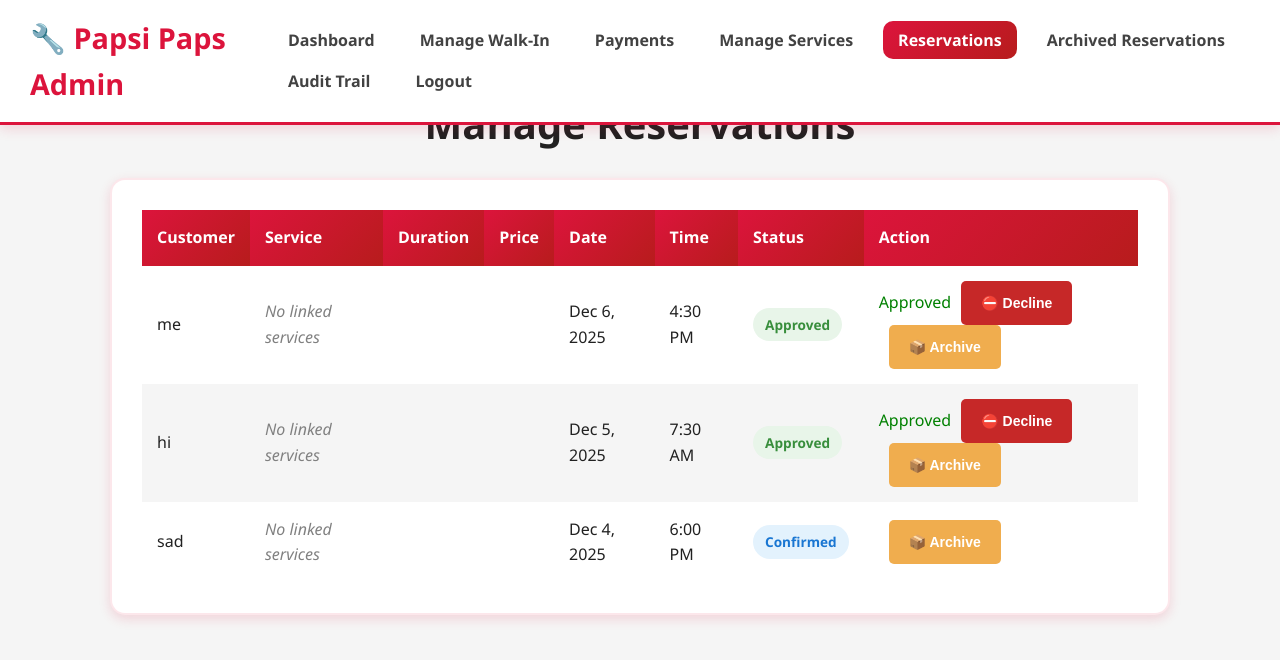
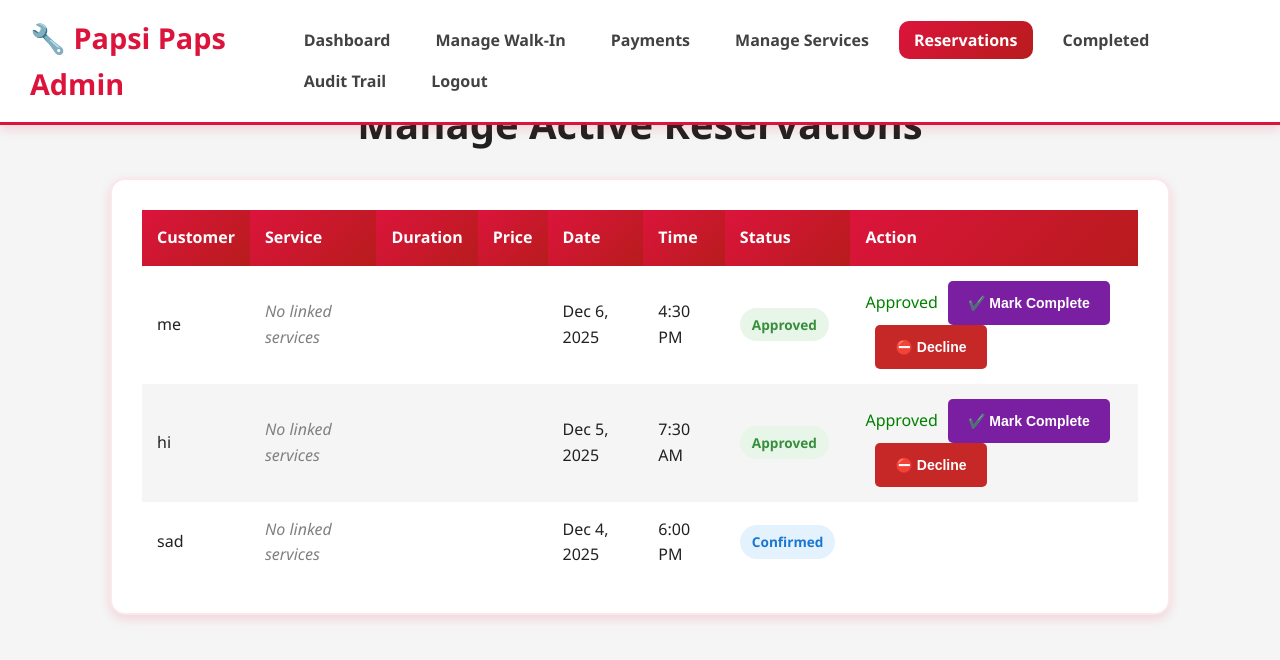
Before and after one commit to Kite0411/Papsi, a PHP site: page /admin/manage_reservations.php in a window 1280 px wide. Shown: the top 660 px of the page. Run offline with PHP 8.4, Linux system fonts and the light colour scheme; a user stored in the database is signed in; data comes from the database, SQL or seed files in the repository; some libraries are stand-ins or nearby versions.

Commit message:
Update manage_reservations.php

```diff
--- a/admin/manage_reservations.php
+++ b/admin/manage_reservations.php
@@ -10,9 +10,9 @@ if (!isset($_SESSION['user_id'])) {
     exit();
 }
 
-// --- ARCHIVE Reservation ---
-if (isset($_GET['archive'])) {
-    $id = intval($_GET['archive']);
+// --- MARK AS COMPLETED (replaces archive functionality) ---
+if (isset($_GET['complete'])) {
+    $id = intval($_GET['complete']);
 
     $stmt = $conn->prepare("
         SELECT r.id, c.name AS customer_name, r.vehicle_make, r.vehicle_model, r.reservation_date, r.reservation_time
@@ -25,15 +25,16 @@ if (isset($_GET['archive'])) {
     $reservation = $stmt->get_result()->fetch_assoc();
 
     if ($reservation) {
-        $update = $conn->prepare("UPDATE reservations SET archived = 1 WHERE id = ?");
+        // Mark as completed instead of archived
+        $update = $conn->prepare("UPDATE reservations SET status = 'completed', archived = 1 WHERE id = ?");
         $update->bind_param("i", $id);
         $update->execute();
 
-        $desc = "Reservation #{$reservation['id']} ({$reservation['customer_name']} - {$reservation['vehicle_make']} {$reservation['vehicle_model']}) scheduled on {$reservation['reservation_date']} at {$reservation['reservation_time']} was archived by admin '{$_SESSION['username']}'.";
-        logAudit('RESERVATION_ARCHIVED', $desc, $_SESSION['user_id'], $_SESSION['username']);
+        $desc = "Reservation #{$reservation['id']} ({$reservation['customer_name']} - {$reservation['vehicle_make']} {$reservation['vehicle_model']}) marked as completed by admin '{$_SESSION['username']}'.";
+        logAudit('RESERVATION_COMPLETED', $desc, $_SESSION['user_id'], $_SESSION['username']);
     }
 
-    $_SESSION['notif'] = ['message' => 'Reservation archived!', 'type' => 'info'];
+    $_SESSION['notif'] = ['message' => 'Reservation marked as completed!', 'type' => 'success'];
     header("Location: manage_reservations.php");
     exit();
 }
@@ -47,7 +48,7 @@ if (isset($_GET['approve'])) {
         FROM reservations r
         JOIN customers c ON r.customer_id = c.id
         WHERE r.id = ?
-        AND r.status NOT IN ('approved', 'declined')
+        AND r.status NOT IN ('approved', 'declined', 'completed')
         AND (r.status = 'pending_verification' OR r.method = 'Walk-In')
     ");
     $stmt->bind_param("i", $id);
@@ -126,33 +127,13 @@ if (isset($_GET['decline'])) {
     exit();
 }
 
-// --- FETCH Status Counts ---
-$status_counts = [
-    'pending_verification' => 0,
-    'confirmed' => 0,
-    'approved' => 0,
-    'declined' => 0,
-    'completed' => 0
-];
-
-$status_query = $conn->query("
-    SELECT status, COUNT(*) as count
-    FROM reservations
-    WHERE archived = 0
-    GROUP BY status
-");
-
-while ($row = $status_query->fetch_assoc()) {
-    $status_counts[$row['status']] = $row['count'];
-}
-
-// --- FETCH Active Reservations ---
+// --- FETCH Active Reservations (not completed/archived) ---
 $reservations_stmt = $conn->prepare("
     SELECT r.id, c.name AS customer_name, r.vehicle_make, r.vehicle_model,
            r.reservation_date, r.reservation_time, r.status, r.method
     FROM reservations r
     JOIN customers c ON r.customer_id = c.id
-    WHERE r.archived = 0
+    WHERE r.archived = 0 AND r.status != 'completed'
     ORDER BY r.reservation_date DESC, r.reservation_time DESC
 ");
 $reservations_stmt->execute();
@@ -459,14 +366,14 @@ table a:hover {
     background-color: #218838;
 }
 
-.archive-btn {
-    background-color: #f0ad4e;
+.complete-btn {
+    background-color: #7B1FA2;
     color: white;
     margin-left: 10px;
 }
 
-.archive-btn:hover {
-    background-color: #ec971f;
+.complete-btn:hover {
+    background-color: #6A1B9A;
 }
 
 .decline-btn {
@@ -614,7 +513,7 @@ $color = $type === 'success' ? '#28a745' : '#dc3545';
             <li><a href="manage_services.php">Manage Services</a></li>
         <?php endif; ?>
         <li><a href="manage_reservations.php" class="active">Reservations</a></li>
-        <li><a href="archived_reservations.php">Archived Reservations</a></li>
+        <li><a href="completed_reservations.php">Completed</a></li>
         <?php if($_SESSION['role']==='superadmin'): ?>
             <li><a href="audit_trail.php">Audit Trail</a></li>
         <?php endif; ?>
@@ -623,7 +522,7 @@ $color = $type === 'success' ? '#28a745' : '#dc3545';
 </nav>
 
 <div class="container">
-<h1>Manage Reservations</h1>
+<h1>Manage Active Reservations</h1>
 
 <div class="card">
 <table class="reservations-table">
@@ -685,9 +584,6 @@ while($s = $services_result->fetch_assoc()){ $services[] = $s; }
             case 'declined':
                 echo 'background: #FFEBEE; color: #D32F2F;';
                 break;
-            case 'completed':
-                echo 'background: #F3E5F5; color: #7B1FA2;';
-                break;
         }
         ?>
     ">
@@ -702,12 +598,13 @@ if ($row['status'] === 'pending_verification' || $canApproveWalkIn) {
     echo '<button class="action-btn decline-btn" onclick="openActionModal(' . $row['id'] . ', \'decline\')">⛔ Decline</button>';
 } else if ($row['status'] === 'approved') {
     echo '<span style="color:green;">Approved</span>';
+    echo '<button class="action-btn complete-btn" onclick="openActionModal(' . $row['id'] . ', \'complete\')">✔️ Mark Complete</button>';
     echo '<button class="action-btn decline-btn" onclick="openActionModal(' . $row['id'] . ', \'decline\')">⛔ Decline</button>';
 } else if ($row['status'] === 'declined') {
     echo '<span style="color:#c62828;">Declined</span>';
+    echo '<button class="action-btn complete-btn" onclick="openActionModal(' . $row['id'] . ', \'complete\')">✔️ Mark Complete</button>';
 }
 ?>
-<button class="action-btn archive-btn" onclick="openActionModal(<?php echo $row['id']; ?>, 'archive')">📦 Archive</button>
 </td>
 </tr>
 <?php endwhile; ?>
@@ -718,9 +615,9 @@ if ($row['status'] === 'pending_verification' || $canApproveWalkIn) {
 
 <div id="confirmModal" class="confirm-modal">
 <div class="confirm-box">
-<h3>Archive this reservation?</h3>
-<p>This will move the reservation to archived list.</p>
-<button class="confirm-yes" id="confirmYes">Archive</button>
+<h3>Confirm Action?</h3>
+<p>Please confirm this action.</p>
+<button class="confirm-yes" id="confirmYes">Confirm</button>
 <button class="confirm-no" onclick="closeModal()">Cancel</button>
 </div>
 </div>
@@ -763,12 +660,19 @@ let pendingAction = { id: null, type: null };
 function openActionModal(id, action){
     pendingAction = { id, type: action };
     const modal = document.getElementById('confirmModal');
-    const title = action === 'decline' ? 'Decline this reservation?' : 'Archive this reservation?';
-    const message = action === 'decline' ? 'This will mark the reservation as declined.' : 'This will move the reservation to archived list.';
-    const cta = action === 'decline' ? 'Decline' : 'Archive';
-    modal.querySelector('h3').innerText = title;
-    modal.querySelector('p').innerText = message;
-    modal.querySelector('#confirmYes').innerText = cta;
+
+    if (action === 'decline') {
+        modal.querySelector('h3').innerText = 'Decline this reservation?';
+        modal.querySelector('p').innerText = 'This will mark the reservation as declined.';
+        modal.querySelector('#confirmYes').innerText = 'Decline';
+        modal.querySelector('.confirm-yes').style.background = '#c62828';
+    } else if (action === 'complete') {
+        modal.querySelector('h3').innerText = 'Mark as Completed?';
+        modal.querySelector('p').innerText = 'This reservation will be moved to the completed list.';
+        modal.querySelector('#confirmYes').innerText = 'Mark Complete';
+        modal.querySelector('.confirm-yes').style.background = '#2e7d32';
+    }
+
     modal.style.display = 'flex';
 }
 
@@ -776,8 +680,8 @@ document.getElementById('confirmYes').onclick = function(){
     if(!pendingAction.id || !pendingAction.type) return;
     if(pendingAction.type === 'decline'){
         window.location.href = "manage_reservations.php?decline=" + pendingAction.id;
-    } else if(pendingAction.type === 'archive'){
-        window.location.href = "manage_reservations.php?archive=" + pendingAction.id;
+    } else if(pendingAction.type === 'complete'){
+        window.location.href = "manage_reservations.php?complete=" + pendingAction.id;
     }
 };
 
```
Also changed, not shown: other parts of admin/manage_reservations.php (+3 -85 lines).
